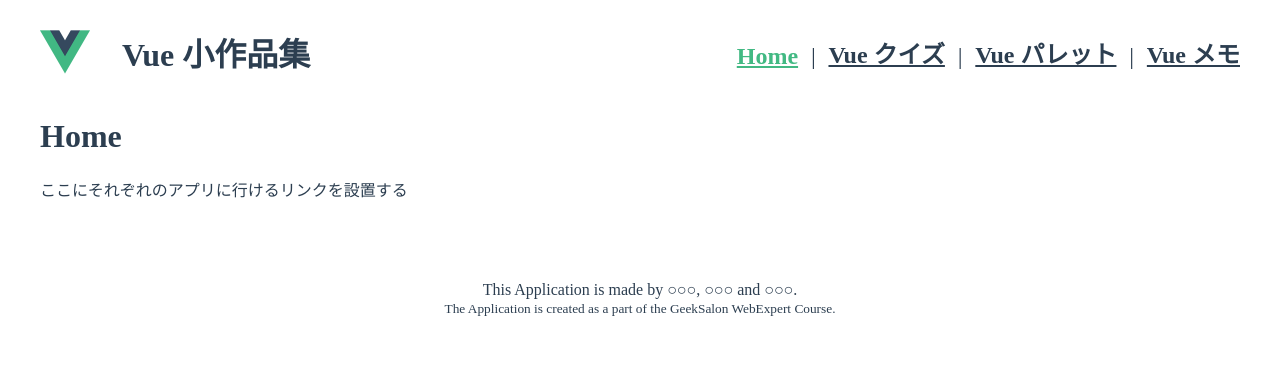
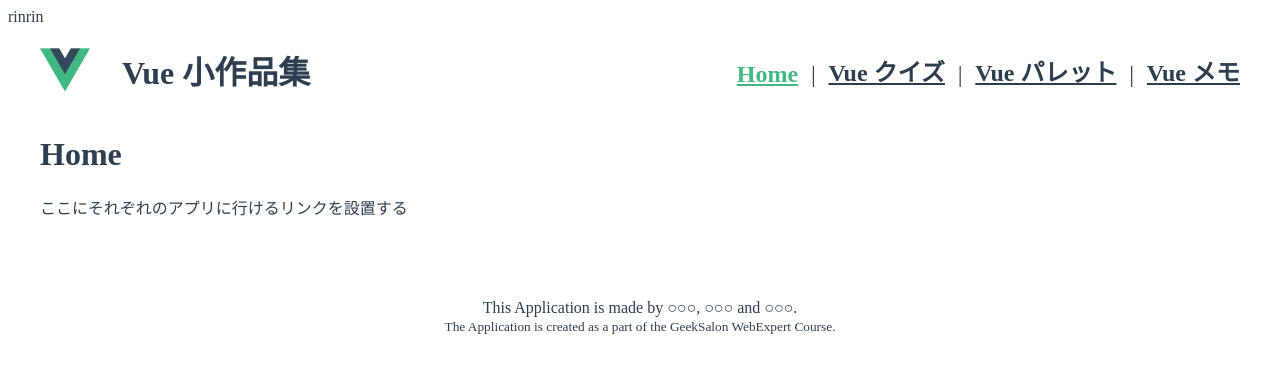
Before and after one commit to webex14-team-4/demo-team-app, a Vue app: page / in a window 1280 px wide. Shown: the top 372 px of the page. Built offline with nearby package versions, Linux system fonts and the light colour scheme.

Commit message:
プルリク練習、棄却しておk

```diff
--- a/src/App.vue
+++ b/src/App.vue
@@ -1,4 +1,5 @@
 <template>
+  <div>rinrin</div>
   <Header />
   <main class="main-view">
     <router-view />
```
